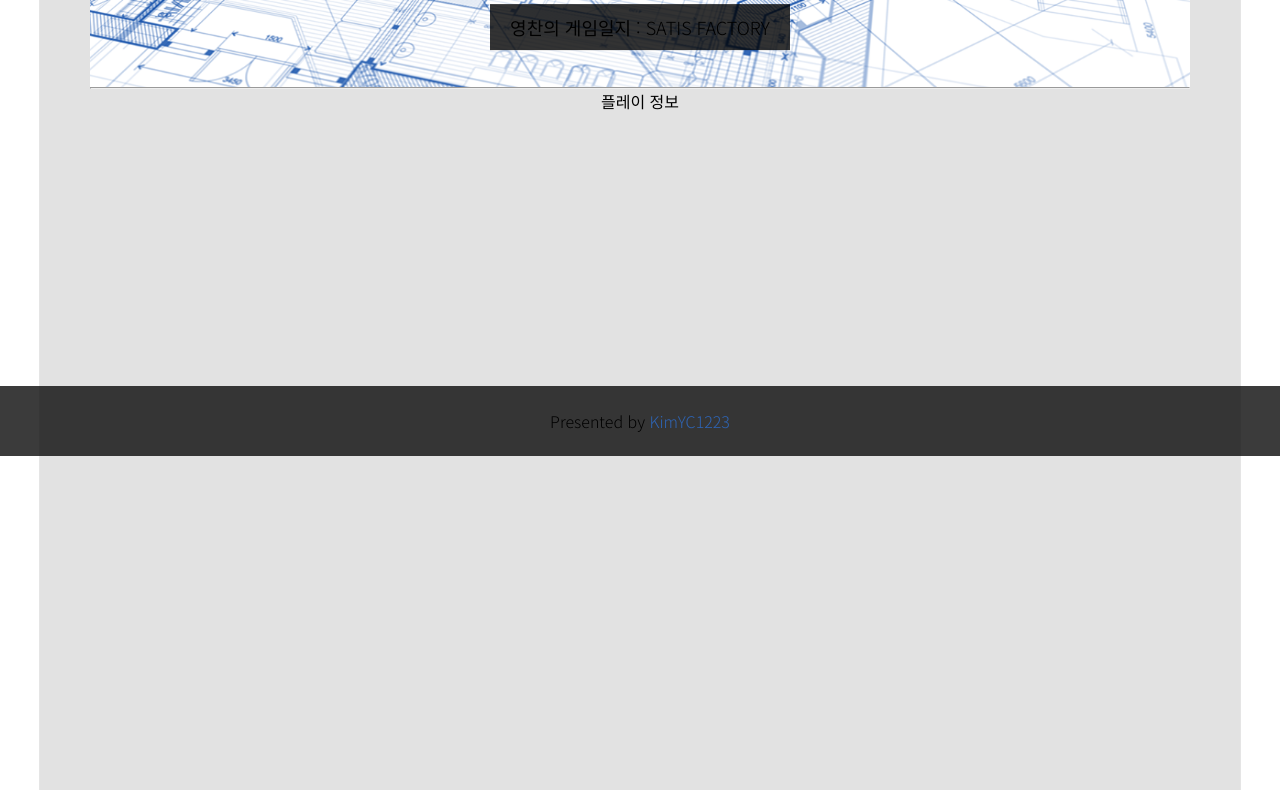
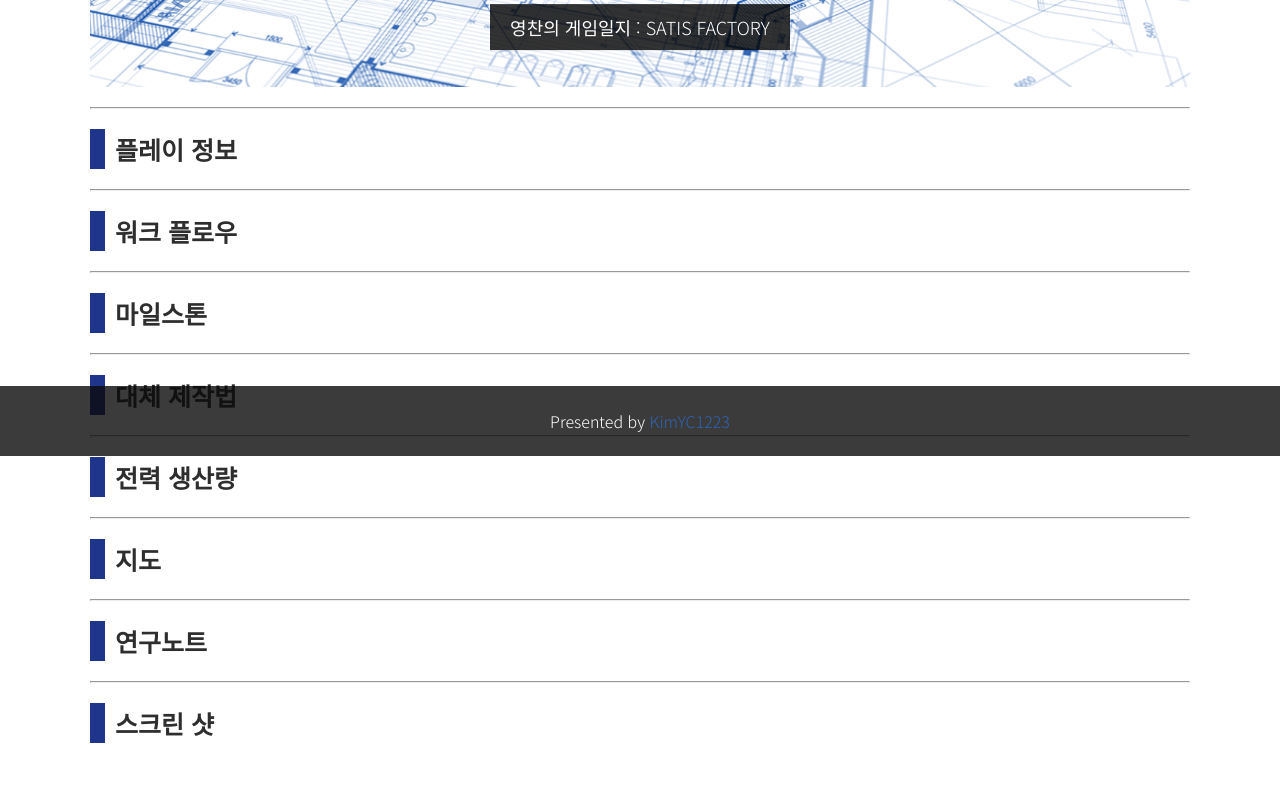
Before and after one commit to KimYC1223/NerdGameCrew, a website: page Web/SatisFactory/HTML/index.html in a window 1280 px wide. Shown: the part 344-1134 px from the top of the page. Drawn offline with Linux system fonts and the light colour scheme; files that its build step writes are made by us from their sources; files whose address does not match are found by name.

Commit message:
Satis Factory page update

```diff
--- a/Web/SatisFactory/CSS/index.css
+++ b/Web/SatisFactory/CSS/index.css
@@ -5,7 +5,6 @@
   margin: 0;
   padding: 0;
   font-family: 'Noto Sans KR', sans-serif;
-  color:black;
 }
 
 body::-webkit-scrollbar {
@@ -53,6 +52,7 @@ li {
   bottom: 0;
   text-align: center;
   background: rgba(10, 10, 10,0.8);
+  color:white;
 }
 
 .mainDiv {
@@ -68,7 +68,6 @@ li {
   border: 1px solid rgba(255,255,255,0.1);
   margin-bottom: 200px;
   height: 1200px;
-  background-color: #e2e2e2;
   color:black;
 }
 
@@ -125,16 +124,40 @@ li {
   background-color: rgba(0,0,0,0.8);
   padding: 10px 20px;
   margin-top: 20px;
+  color:white;
 }
 
+hr {
+  margin: 20px 0px;
+}
+
+.subDivTitle{
+  display: block;
+  text-align: left;
+  border-left : 15px solid rgb(31, 52, 139);
+  height: 40px;
+  padding-left: 10px;
+  line-height: 40px;
+}
+
+.subDivTitle {
+  font-size: 25px;
+  color:rgb(46, 46, 46);
+  font-weight: bold;
+}
 
 /* ========================================================================================================= */
 /*  모바일 버전 코드                                                                                             */
 /* ========================================================================================================= */
 @media(max-width:1200px) {
   .mainDiv {
+    top:20px;
+    padding-top:10px;
+  }
+
+  .mainDiv {
     width:420px;
-    top:30px;
+    top:15px;
     margin-bottom: 120px;
     border:none;
   }
--- a/Web/SatisFactory/HTML/index.html
+++ b/Web/SatisFactory/HTML/index.html
@@ -44,13 +44,115 @@
       </div>
     </div>
     <hr>
-
+    <!--##############################################################################################################################
+    #
+    #  플레이 정보
+    #  플레이 시간과 같은 정보를 적는다
+    #
+    ###############################################################################################################################-->
     <div class="subDiv">
       <div class="subDivTitle">
         <span>플레이 정보</span>
       </div>
     </div>
 
+    <hr>
+
+    <!--##############################################################################################################################
+    #
+    #  워크 플로우
+    #  Kanban 스타일의 워크 플로우 작성
+    #
+    ###############################################################################################################################-->
+    <div class="subDiv">
+      <div class="subDivTitle">
+        <span>워크 플로우</span>
+      </div>
+    </div>
+
+    <hr>
+
+    <!--##############################################################################################################################
+    #
+    #  마일스톤
+    #  해금한 마일스톤과 해금하지 못한 마일스톤을 적는다
+    #
+    ###############################################################################################################################-->
+    <div class="subDiv">
+      <div class="subDivTitle">
+        <span>마일스톤</span>
+      </div>
+    </div>
+
+    <hr>
+
+    <!--##############################################################################################################################
+    #
+    #  대체 제작법
+    #  하드 드라이브 분석을 통해 얻은 대체 제작법들을 적는다
+    #
+    ###############################################################################################################################-->
+    <div class="subDiv">
+      <div class="subDivTitle">
+        <span>대체 제작법</span>
+      </div>
+    </div>
+
+    <hr>
+
+    <!--##############################################################################################################################
+    #
+    #  전력 생산량
+    #  월드 내 전력 생산 및 소비량 통계를 보여준다
+    #
+    ###############################################################################################################################-->
+    <div class="subDiv">
+      <div class="subDivTitle">
+        <span>전력 생산량</span>
+      </div>
+    </div>
+
+    <hr>
+
+    <!--##############################################################################################################################
+    #
+    #  지도
+    #  월드 지도를 보여준다
+    #
+    ###############################################################################################################################-->
+    <div class="subDiv">
+      <div class="subDivTitle">
+        <span>지도</span>
+      </div>
+    </div>
+
+    <hr>
+
+    <!--##############################################################################################################################
+    #
+    #  연구노트
+    #  새티스 팩토리 연구노트를 작 (아이패드로 작성한 스크린 샷)
+    #
+    ###############################################################################################################################-->
+    <div class="subDiv">
+      <div class="subDivTitle">
+        <span>연구노트</span>
+      </div>
+    </div>
+
+    <hr>
+
+    <!--##############################################################################################################################
+    #
+    #  스크린샷
+    #  스크린샷을 모아둔 장소이다. (4의 배수 추천)
+    #
+    ###############################################################################################################################-->
+    <div class="subDiv">
+      <div class="subDivTitle">
+        <span>스크린 샷</span>
+      </div>
+    </div>
 
   </div>
 
```
